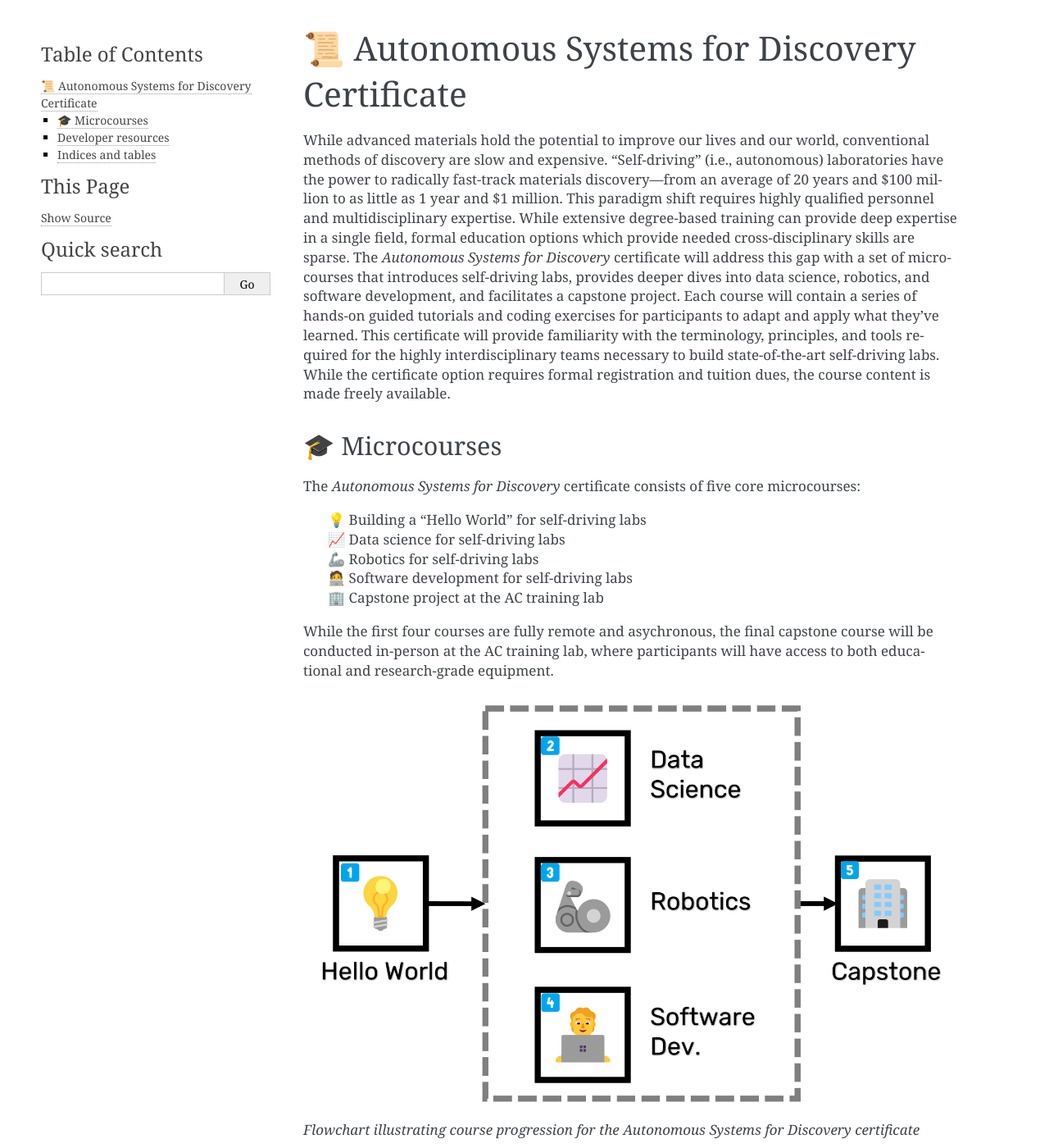
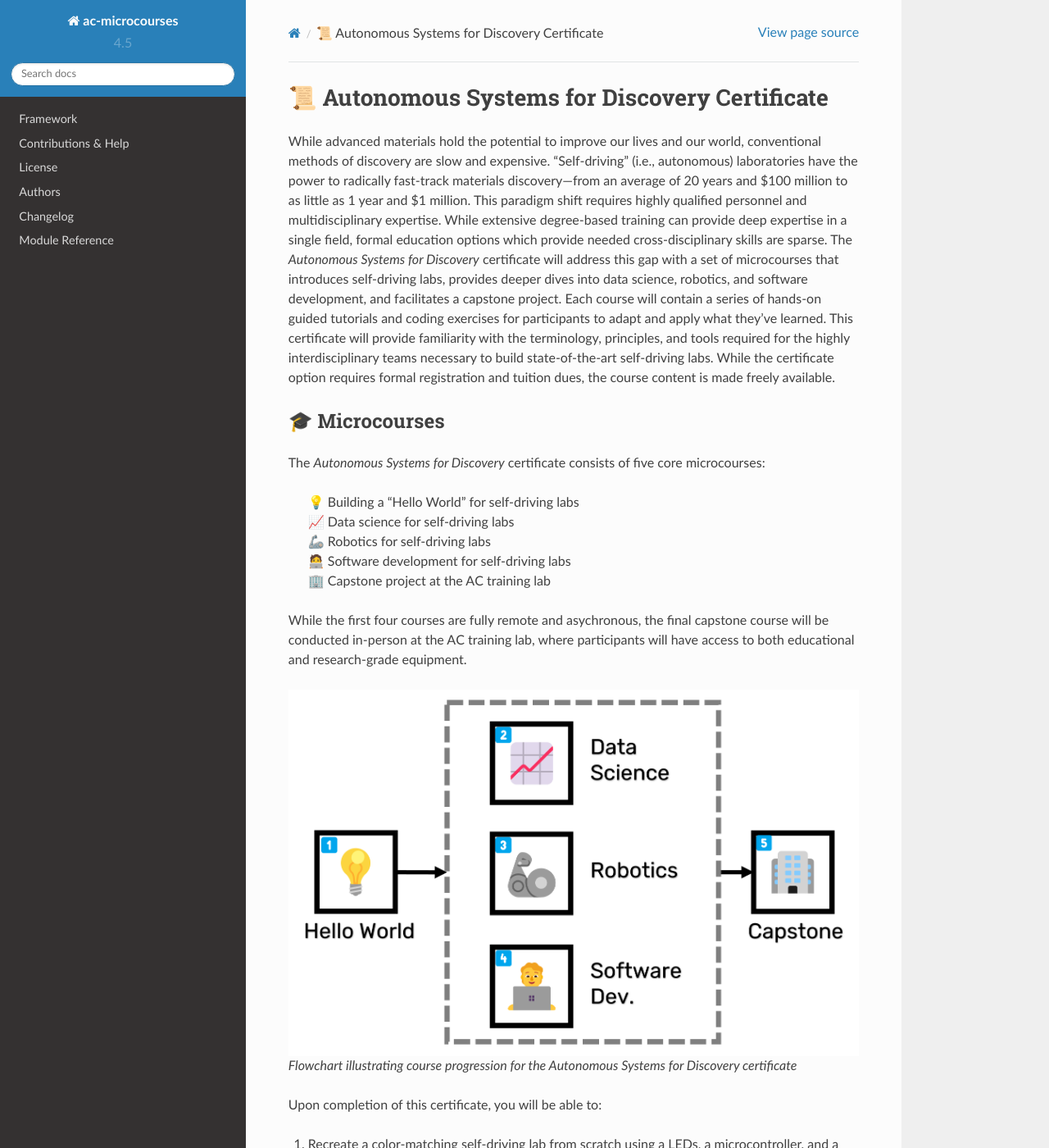
Before and after one commit to AccelerationConsortium/ac-microcourses, a Sphinx documentation site: the page built from docs/index.md, in a window 1280 px wide and 1400 px high. Shown: the whole window at 82% size. Built offline with Sphinx 7.4.7 and the Read the Docs theme 2.0.0, drawn with Linux system fonts in a browser that asks for light colours; some of the changed text lies outside the part shown.

Commit message:
Update conf.py

```diff
--- a/docs/conf.py
+++ b/docs/conf.py
@@ -10,6 +10,8 @@
 import os
 import sys
 import shutil
+
+import sphinx_rtd_theme  # noqa
 
 # -- Path setup --------------------------------------------------------------
 
@@ -72,6 +74,11 @@ extensions = [
     "sphinx.ext.ifconfig",
     "sphinx.ext.mathjax",
     "sphinx.ext.napoleon",
+    "sphinx_rtd_theme",
+    "sphinx_copybutton",
+    "nbsphinx",
+    "nbsphinx_link",
+    "sphinx_gallery.load_style",
 ]
 
 # Add any paths that contain templates here, relative to this directory.
@@ -171,15 +178,15 @@ todo_emit_warnings = True
 
 # The theme to use for HTML and HTML Help pages.  See the documentation for
 # a list of builtin themes.
-html_theme = "alabaster"
+html_theme = "sphinx_rtd_theme"
 
 # Theme options are theme-specific and customize the look and feel of a theme
 # further.  For a list of options available for each theme, see the
 # documentation.
-html_theme_options = {
-    "sidebar_width": "300px",
-    "page_width": "1200px"
-}
+# html_theme_options = {
+#     "sidebar_width": "300px",
+#     "page_width": "1200px"
+# }
 
 # Add any paths that contain custom themes here, relative to this directory.
 # html_theme_path = []
@@ -198,7 +205,7 @@ html_theme_options = {
 # The name of an image file (within the static path) to use as favicon of the
 # docs.  This file should be a Windows icon file (.ico) being 16x16 or 32x32
 # pixels large.
-# html_favicon = None
+html_favicon = "ac-vector-tunnel-color-black-background-32x32.ico"
 
 # Add any paths that contain custom static files (such as style sheets) here,
 # relative to this directory. They are copied after the builtin static files,
@@ -207,11 +214,11 @@ html_static_path = ["_static"]
 
 # If not '', a 'Last updated on:' timestamp is inserted at every page bottom,
 # using the given strftime format.
-# html_last_updated_fmt = '%b %d, %Y'
+html_last_updated_fmt = '%b %d, %Y'
 
 # If true, SmartyPants will be used to convert quotes and dashes to
 # typographically correct entities.
-# html_use_smartypants = True
+html_use_smartypants = True
 
 # Custom sidebar templates, maps document names to template names.
 # html_sidebars = {}
```
